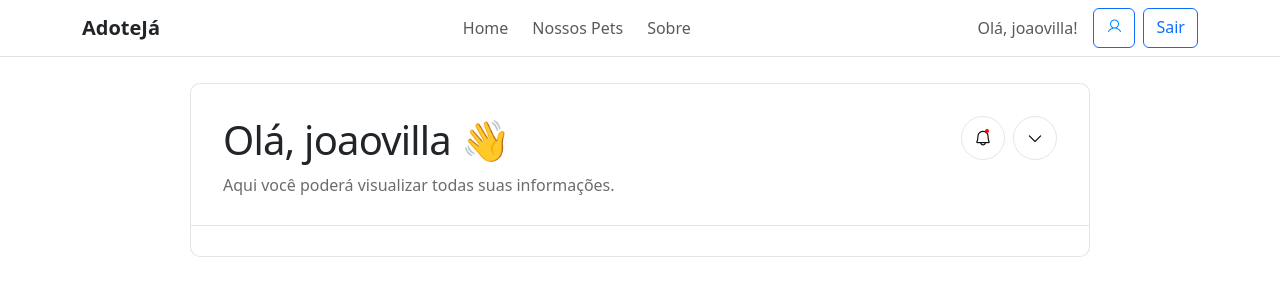
After one commit to joaoemiliovilla/projeto-adoteja, a Django app: page /users/profile/ in a window 1280 px wide. The commit adds this page. Shown: the top 300 px of the page. Run offline with Django 5.2, Linux system fonts and the light colour scheme; a user stored in the database is signed in.

Commit message:
implementando tela de profile do usuario, ajustando outras coisas no front (continuar fazendo a tela de detalhes do usuario)  - 22/04 - 03:17 da manhã

```diff
--- a/adoteja/templates/partials/navbar.html
+++ b/adoteja/templates/partials/navbar.html
@@ -1,21 +1,44 @@
 <!DOCTYPE html>
 <html lang="pt-br">
   <head>
-    <meta charset="UTF-8">
-    <meta name="viewport" content="width=device-width, initial-scale=1.0">
+    <meta charset="UTF-8" />
+    <meta name="viewport" content="width=device-width, initial-scale=1.0" />
     <title>AdoteJá</title>
     <!-- <title>{% block title %}AdoteJá{% endblock %}</title> -->
-    <link rel="stylesheet" href="https://cdn.jsdelivr.net/npm/bootstrap@5.3.0/dist/css/bootstrap.min.css">
+    <link
+      rel="stylesheet"
+      href="https://cdn.jsdelivr.net/npm/bootstrap@5.3.0/dist/css/bootstrap.min.css"
+    />
+    <link
+      rel="stylesheet"
+      type="text/css"
+      href="https://cdn.jsdelivr.net/npm/@phosphor-icons/web@2.1.1/src/regular/style.css"
+    />
+    <link
+      rel="stylesheet"
+      type="text/css"
+      href="https://cdn.jsdelivr.net/npm/@phosphor-icons/web@2.1.1/src/fill/style.css"
+    />
   </head>
   <body>
     <!-- Navbar -->
     <nav class="navbar navbar-expand-lg bg-white border-bottom">
       <div class="container">
         <!-- Logo -->
-            <a class="navbar-brand text-dark fw-bold" href="{% url 'home' %}">AdoteJá</a>
+        <a class="navbar-brand text-dark fw-bold" href="{% url 'home' %}"
+          >AdoteJá</a
+        >
 
         <!-- Botão do menu em mobile -->
-            <button class="navbar-toggler" type="button" data-bs-toggle="collapse" data-bs-target="#navbarNav" aria-controls="navbarNav" aria-expanded="false" aria-label="Toggle navigation">
+        <button
+          class="navbar-toggler"
+          type="button"
+          data-bs-toggle="collapse"
+          data-bs-target="#navbarNav"
+          aria-controls="navbarNav"
+          aria-expanded="false"
+          aria-label="Toggle navigation"
+        >
           <span class="navbar-toggler-icon"></span>
         </button>
 
@@ -38,10 +61,17 @@
           <!-- Botões no canto direito -->
           <div class="d-flex gap-2">
             {% if user.is_authenticated %}
-                        <span class="navbar-text me-2">Olá, {{ user.username }}!</span>
-                        <a href="{% url 'logout' %}" class="btn btn-outline-primary">Sair</a>
+            <span class="navbar-text me-2">Olá, {{user.username }}!</span>
+            <a href="{% url 'user_profile' %}" class="btn btn-outline-primary"
+              ><i class="ph ph-user" style="color: #0088ff"></i
+            ></a>
+            <a href="{% url 'logout' %}" class="btn btn-outline-primary"
+              >Sair</a
+            >
             {% else %}
-                        <a href="{% url 'login' %}" class="btn btn-outline-primary">Login</a>
+            <a href="{% url 'login' %}" class="btn btn-outline-primary"
+              >Login</a
+            >
             <a href="{% url 'register' %}" class="btn btn-primary">Cadastro</a>
             {% endif %}
           </div>
--- /dev/null
+++ b/adoteja/users/static/users/css/profile.css
@@ -0,0 +1,135 @@
+@import url("https://fonts.googleapis.com/css2?family=Lilita+One&display=swap");
+@import url("https://fonts.googleapis.com/css2?family=Inter:ital,opsz,wght@0,14..32,100..900;1,14..32,100..900&family=Lilita+One&display=swap");
+
+body {
+  text-align: center;
+  background-color: #f4f4f4;
+  font-family: "Inter", sans-serif;
+}
+
+h1,
+h2,
+h3,
+h4,
+h5,
+p {
+  margin: 0;
+  width: 100%;
+  max-width: fit-content;
+}
+
+.main-profile {
+  display: flex;
+  justify-content: center;
+  align-items: center;
+  width: 100%;
+}
+
+.user-profile-section {
+  width: 100%;
+  /* max-width: fit-content; */
+  max-width: 900px;
+  margin: 26px;
+  /* padding: 32px; */
+  background: white;
+  border-radius: 10px;
+  border: 1px solid #0000001a;
+}
+
+.profile-container {
+  width: 100%;
+  display: flex;
+  flex-direction: column;
+  gap: 30px;
+}
+
+.profile-header {
+  display: flex;
+  flex-direction: row;
+  width: 100%;
+  justify-content: space-between;
+  padding: 32px 32px 0px 32px;
+}
+
+.left-items {
+  display: flex;
+  flex-direction: column;
+  gap: 12px;
+
+  & h1 {
+    letter-spacing: -0.05rem;
+    margin: 0;
+    width: 100%;
+    max-width: fit-content;
+  }
+
+  & h3 {
+    margin: 0;
+    width: 100%;
+    max-width: fit-content;
+    font-weight: 400;
+    color: #00000094;
+    font-size: 16px;
+  }
+}
+
+.right-items {
+  display: flex;
+  flex-direction: row;
+  gap: 8px;
+}
+
+.line {
+  height: 1px;
+  background-color: #0000001a;
+  width: 100%;
+}
+
+.notifications {
+  color: inherit;
+  text-decoration: none;
+  position: relative;
+  border-radius: 100px;
+  border: 1px solid #0000001a;
+  display: flex;
+  padding: 12px;
+  height: fit-content;
+
+  & .ph {
+    font-size: 18px;
+  }
+
+  & .ponto-vermelho-sino {
+    border-radius: 100px;
+    width: 4px;
+    height: 4px;
+    background-color: red;
+    position: absolute;
+    top: auto;
+    right: 15px;
+    z-index: 5;
+  }
+}
+
+.notifications:hover{
+    background-color: #00000005;
+}
+
+.arrow {
+  color: inherit;
+  text-decoration: none;
+  position: relative;
+  border-radius: 100px;
+  border: 1px solid #0000001a;
+  display: flex;
+  padding: 12px;
+  height: fit-content;
+
+  & .ph {
+    font-size: 18px;
+  }
+}
+
+.arrow:hover{
+    background-color: #00000005;
+}
--- /dev/null
+++ b/adoteja/users/templates/users/profile.html
@@ -0,0 +1,58 @@
+{% load static %}
+<!DOCTYPE html>
+<html lang="en">
+  <head>
+    <meta charset="UTF-8" />
+    <meta name="viewport" content="width=device-width, initial-scale=1.0" />
+    <title>Adoteja - Meu perfil</title>
+    <link rel="stylesheet" href="{% static 'users/css/profile.css' %}" />
+    <link
+      rel="stylesheet"
+      type="text/css"
+      href="https://cdn.jsdelivr.net/npm/@phosphor-icons/web@2.1.1/src/regular/style.css"
+    />
+    <link
+      rel="stylesheet"
+      type="text/css"
+      href="https://cdn.jsdelivr.net/npm/@phosphor-icons/web@2.1.1/src/fill/style.css"
+    />
+    <link rel="stylesheet" href="{% static 'users/css/profile.css' %}" />
+  </head>
+  <body>
+    {% include 'partials/navbar.html' %}
+    {% if messages %}
+        <div class="container mt-3">
+            {% for message in messages %}
+                <div class="alert alert-{{ message.tags }}">
+                    {{ message }}
+                </div>
+            {% endfor %}
+        </div>
+    {% endif %}
+    <div class="main-profile">
+      <div class="user-profile-section">
+        <div class="profile-container">
+          <div class="profile-header">
+            <div class="left-items">
+              <h1>Olá, {{ user.username }} 👋</h1>
+              <h3>Aqui você poderá visualizar todas suas informações.</h3>
+            </div>
+            <div class="right-items">
+              <a href="" class="notifications">
+                <div class="ponto-vermelho-sino"></div>
+                <i class="ph ph-bell" style="color: #000000"></i>
+              </a>
+              <a href="" class="arrow">
+                <i class="ph ph-caret-down" style="color: #000000"></i>
+              </a>
+            </div>
+          </div>
+          <div class="line"></div>
+          <div class="profile-infos">
+
+          </div>
+        </div>
+      </div>
+    </div>
+  </body>
+</html>
--- a/adoteja/users/urls.py
+++ b/adoteja/users/urls.py
@@ -5,4 +5,6 @@ urlpatterns = [
     path('login/', views.login_view, name='login'),
     path('logout/', views.logout_view, name='logout'),
     path('register/', views.register_view, name='register'),
+    # criando a rota para redirecionar para a pagina de detalhes do usuário
+    path('profile/', views.user_profile_view, name="user_profile"),
 ]
--- a/adoteja/users/views.py
+++ b/adoteja/users/views.py
@@ -2,6 +2,7 @@ from django.contrib.auth import authenticate, login, logout
 from django.shortcuts import render, redirect
 from django.contrib.auth.forms import UserCreationForm, AuthenticationForm
 from django.contrib import messages
+from django.contrib.auth.decorators import login_required
 # Create your views here.
 
 def login_view(request):
@@ -37,3 +38,10 @@ def register_view(request):
     else:
         form = UserCreationForm()
     return render(request, "users/register.html", {"form": form})
+
+
+# função que redirecionar para a pagina de informações do usuário e passa os dados do usuário junto
+@login_required # anotação para falar que ele precisa estar logado para fazer isso
+def user_profile_view(request):
+    user = request.user # pega o usuário que está logado no momento
+    return render(request, 'users/profile.html', {'user': user})
```
Also changed, not shown: adoteja/banco_adoteja.db. Lines whose indentation alone changed are shown as unchanged.
